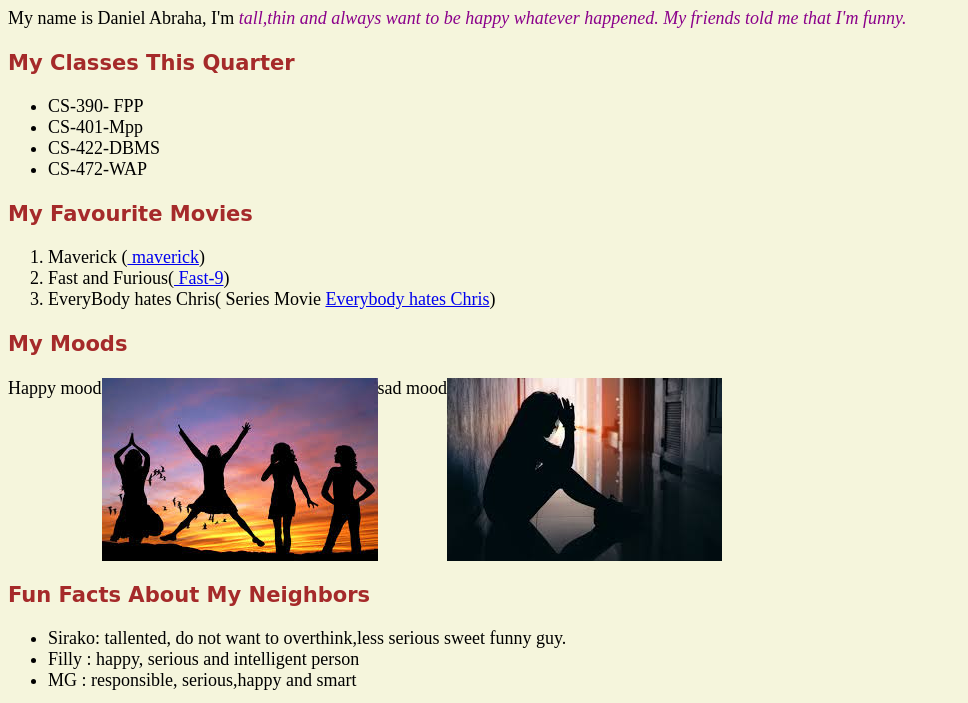
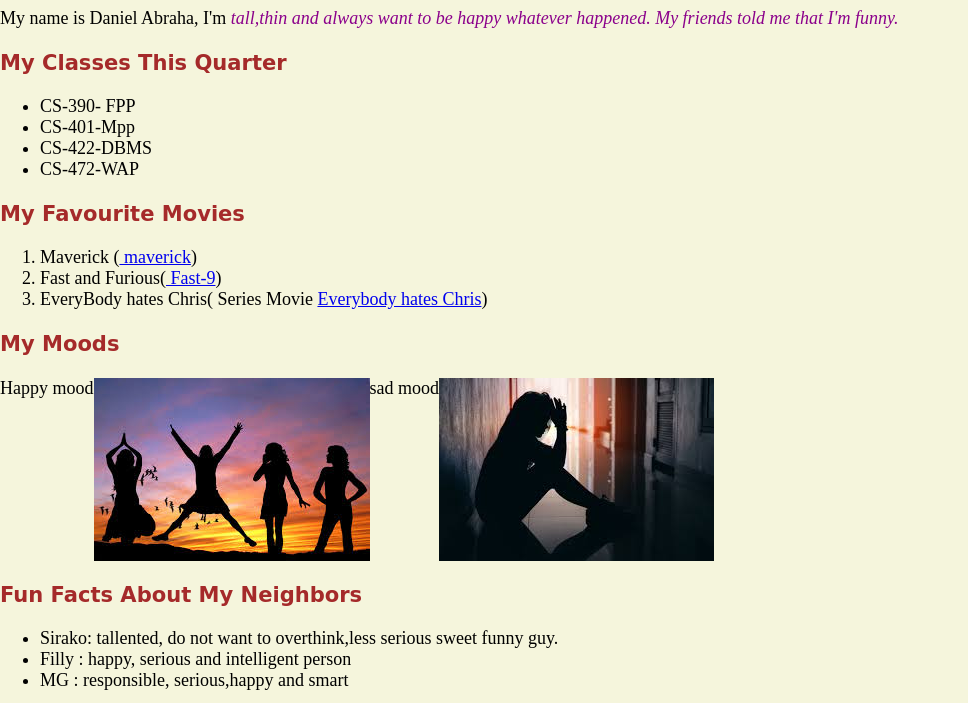
Before and after one commit to DanielAbraha/CS47_-WAP, a plain HTML site: page lab2/aboutme.html in a window 1280 px wide. Shown: the part 81-784 px from the top of the page, without its empty margins (0-968 px from the left). Drawn offline with Linux system fonts and the light colour scheme.

Commit message:
commited

```diff
--- a/lab2/CSS/style.css
+++ b/lab2/CSS/style.css
@@ -1,6 +1,6 @@
 /* the head line font*/
 body{
-    margin: 0.5;
+    margin: 0;
     padding: 0;
     background-color: beige;
     font-size: large;
```
